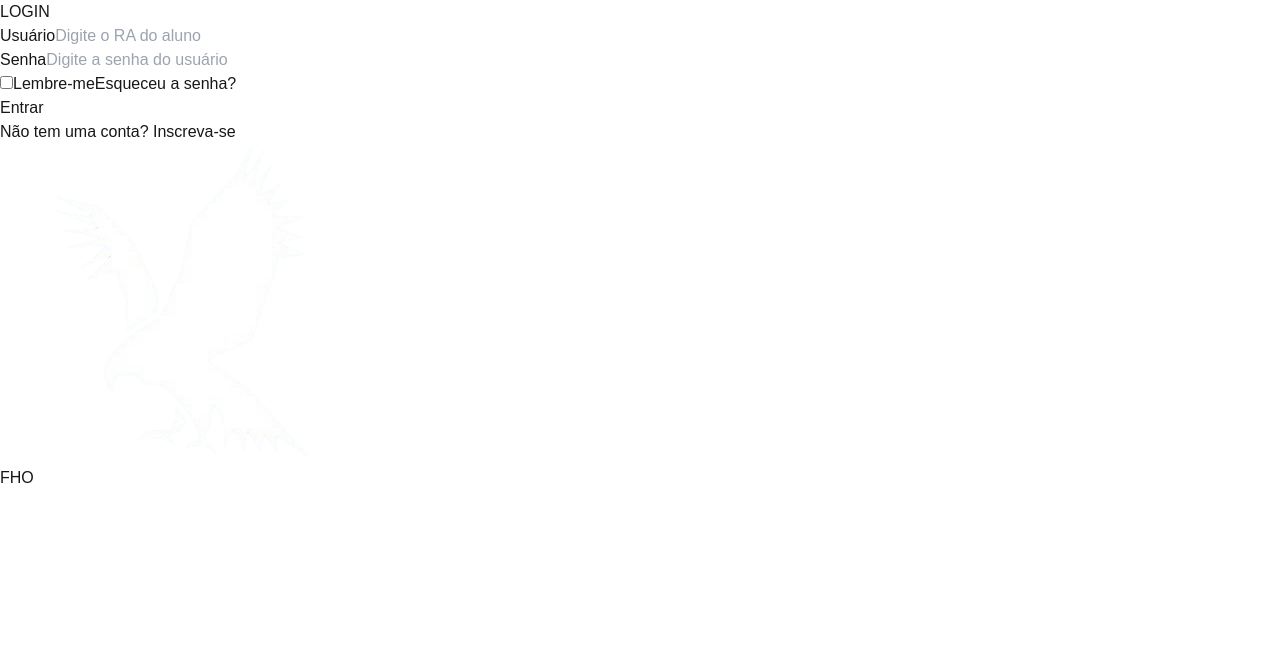
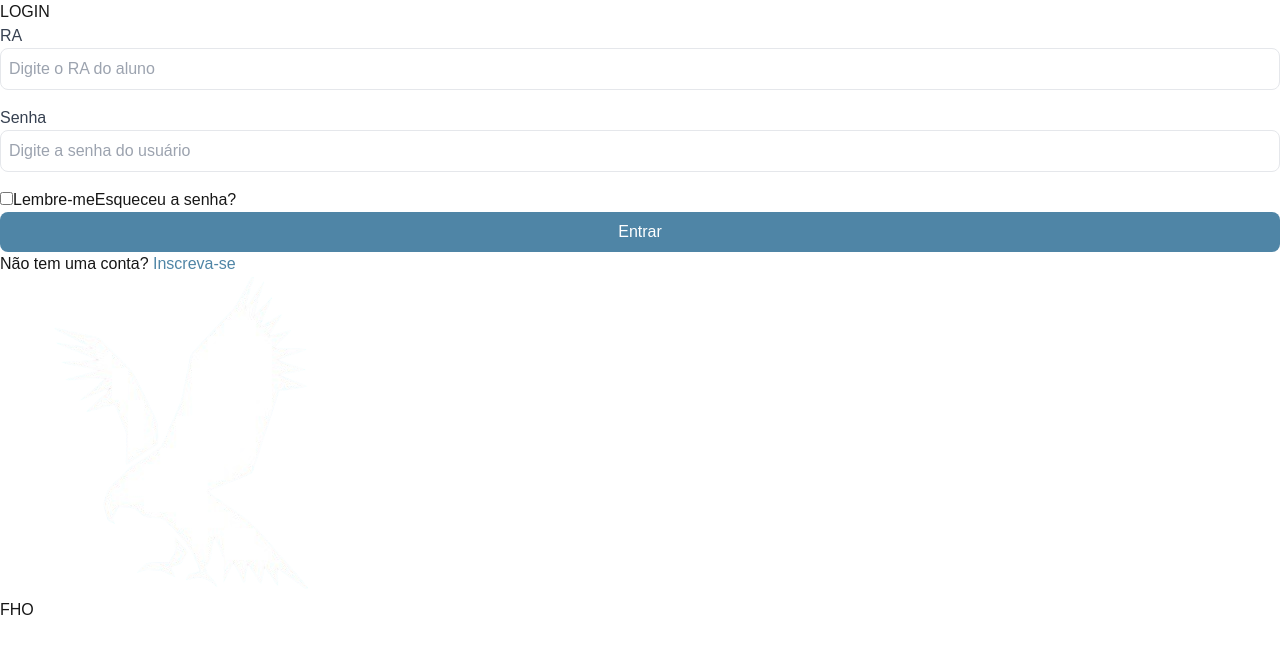
Before and after one commit to gabipataca/Tcc-Front, a Next.js app: page /login in a window 1280 px wide. Shown: the top 654 px of the page. Built offline with nearby package versions, Linux system fonts and the light colour scheme.

Commit message:
feat: Implement login form with controlled inputs and add PageLink component

```diff
--- a/src/app/(auth)/login/page.tsx
+++ b/src/app/(auth)/login/page.tsx
@@ -1,6 +1,36 @@
+"use client"
+
+import Button from "@/components/_ui/Button";
+import Input from "@/components/_ui/Input";
+import PageLink from "@/components/_ui/PageLink";
 import React from "react";
+import { Controller, SubmitHandler, useForm } from "react-hook-form";
+
+interface LoginInputs {
+  RA: string;
+  password: string;
+}
 
 const Login: React.FC = () => {
+
+  const {
+      register,
+      handleSubmit,
+      control,
+      reset,
+      watch,
+      formState: { errors }
+    } = useForm<LoginInputs>({
+      defaultValues: {
+        RA: "",
+        password: ""
+      }
+    });
+
+    const onSubmit: SubmitHandler<LoginInputs> = (data) => {
+      console.log(data);
+    }
+
   return (
     <div className="flex h-screen">
       {/* Seção da esquerda (Login) */}
@@ -8,25 +38,36 @@ const Login: React.FC = () => {
         <h1 className="text-3xl font-bold mb-8 text-[#4f85a0]">LOGIN</h1>
 
         <div className="w-full max-w-sm">
-          {/* Campo Usuário */}
-          <div className="mb-4">
-            <label className="block text-gray-700">Usuário</label>
-            <input
+          {/* Campo RA */}
+          <Controller
+            name="RA"
+            control={control}
+            render={({field, fieldState}) => (
+              <Input
                 type="text"
                 placeholder="Digite o RA do aluno"
-              className="w-full p-2 border rounded-lg focus:outline-none focus:ring-2 focus:ring-[#4f85a0]"
+                label="RA"
+                error={fieldState.error}
+                {...field}
               />
-          </div>
+            )}
+          />
 
           {/* Campo Senha */}
-          <div className="mb-4">
-            <label className="block text-gray-700">Senha</label>
-            <input
+          <Controller
+            name="password"
+            control={control}
+            render={({field, fieldState}) => (
+              <Input
                 type="password"
                 placeholder="Digite a senha do usuário"
-              className="w-full p-2 border rounded-lg focus:outline-none focus:ring-2 focus:ring-[#4f85a0]"
+                label="Senha"
+                autocomplete="current-password"
+                error={fieldState.error}
+                {...field}
               />
-          </div>
+            )}
+          />
 
           {/* Opções adicionais */}
           <div className="flex justify-between items-center mb-6">
@@ -38,13 +79,13 @@ const Login: React.FC = () => {
           </div>
 
           {/* Botão Entrar */}
-          <button className="w-full bg-[#4f85a0] text-white p-2 rounded-lg hover:bg-[#42738e]">
+          <Button rounded={true} fullWidth={true}>
             Entrar
-          </button>
+          </Button>
 
           {/* Link para inscrição */}
           <p className="mt-4 text-sm text-center">
-            Não tem uma conta? <a href="#" className="text-[#4f85a0]">Inscreva-se</a>
+            Não tem uma conta? <PageLink href="/cadastro">Inscreva-se</PageLink>
           </p>
         </div>
       </div>
--- a/src/app/globals.css
+++ b/src/app/globals.css
@@ -26,6 +26,8 @@
   --secondary-hover-bg-color: #FFF;
   --secondary-hover-border-color: #FFF;
 
+
+  --link-color: #4F85A6;
 
 }
 
--- /dev/null
+++ b/src/components/_ui/PageLink/PageLink.module.scss
@@ -0,0 +1,3 @@
+.link {
+    color: var(--link-color);
+}
--- /dev/null
+++ b/src/components/_ui/PageLink/index.tsx
@@ -0,0 +1,20 @@
+import Link from "next/link";
+import React from "react";
+import { PageLinkProps } from "./types";
+import styles from "./PageLink.module.scss";
+
+
+const PageLink: React.FC<PageLinkProps> = ({ children, href }) => {
+
+
+    return(
+        <Link
+            href={href}
+            className={`${styles.link}`}
+        >
+            { children }
+        </Link>
+    );
+}
+
+export default PageLink;
--- /dev/null
+++ b/src/components/_ui/PageLink/types/index.ts
@@ -0,0 +1,6 @@
+import React from "react";
+
+export interface PageLinkProps {
+    href: string;
+    children: React.ReactNode;
+}
```
Lines whose indentation alone changed are shown as unchanged.
